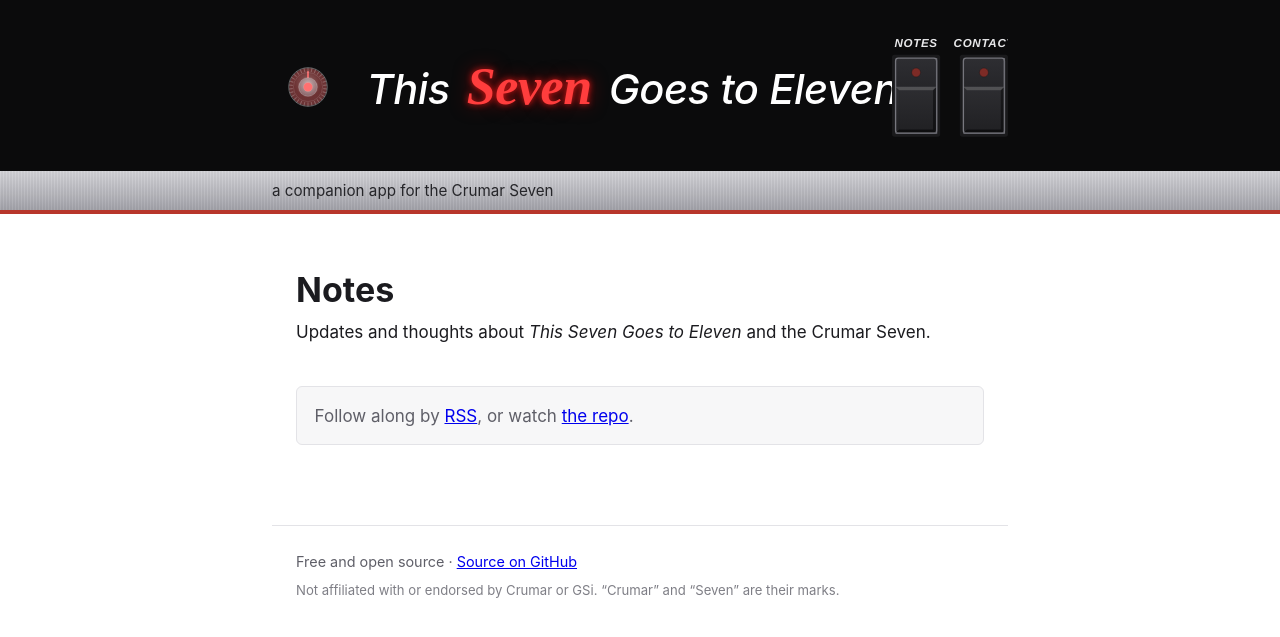
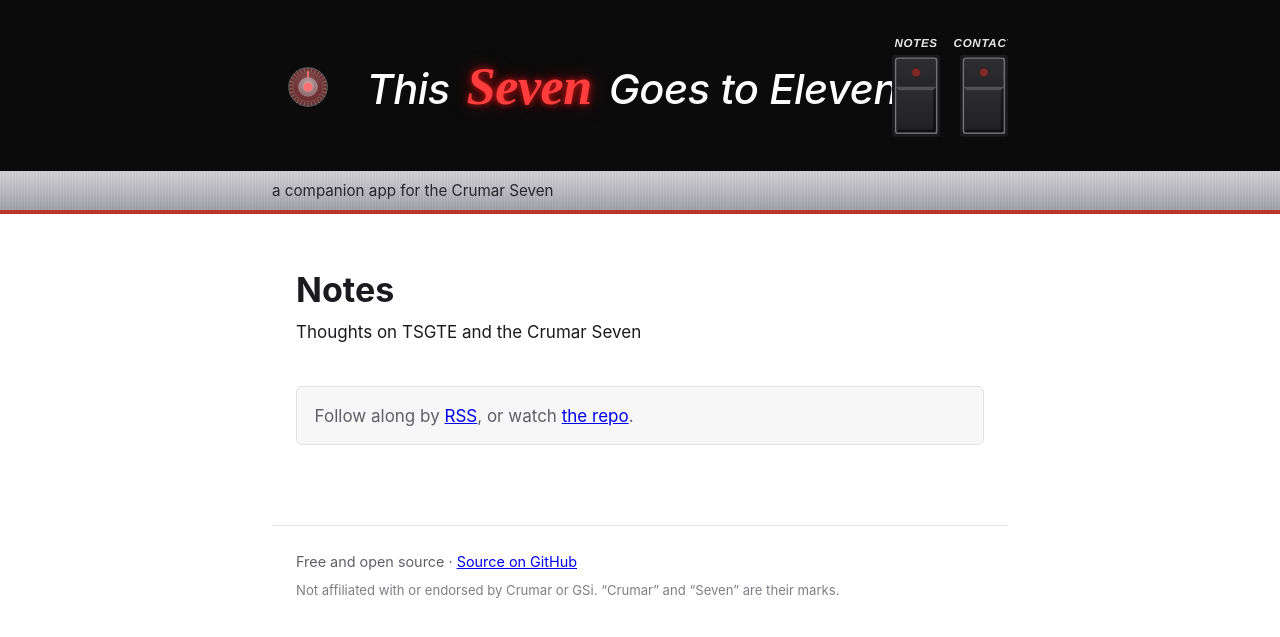
Before and after one commit to danielspils/this-seven-goes-to-eleven, a Jekyll site: the page built from docs/notes/index.html, in a window 1280 px wide. Shown: the top 637 px of the page. Built offline with Jekyll 4.4.1, drawn with Linux system fonts in a browser that asks for light colours.

Commit message:
Notes intro: Thoughts on TSGTE and the Crumar Seven
Co-Authored-By: Claude Fable 5 <noreply@anthropic.com>

```diff
--- a/docs/notes/index.html
+++ b/docs/notes/index.html
@@ -3,7 +3,7 @@ layout: default
 title: Notes
 ---
 <h1>Notes</h1>
-<p class="muted">Updates and thoughts about <em>This Seven Goes to Eleven</em> and the Crumar Seven.</p>
+<p class="muted">Thoughts on TSGTE and the Crumar Seven</p>
 {% if site.posts.size > 0 %}
 <ul class="post-list">
   {% for post in site.posts %}
```
